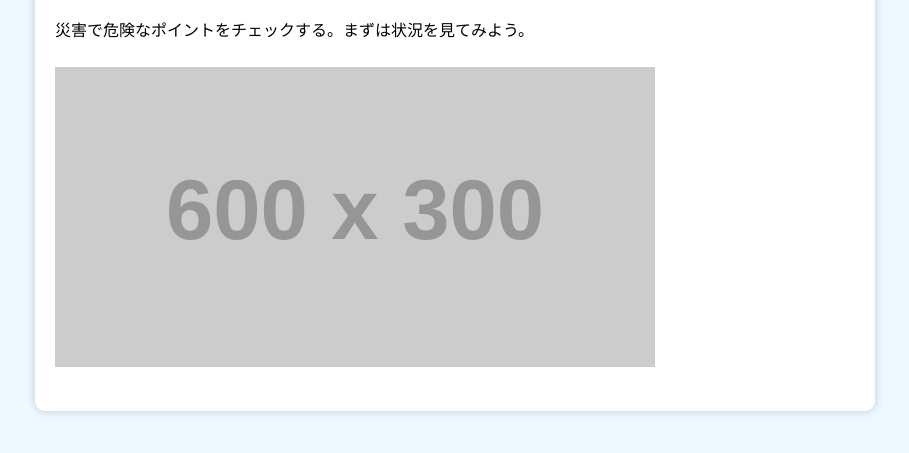
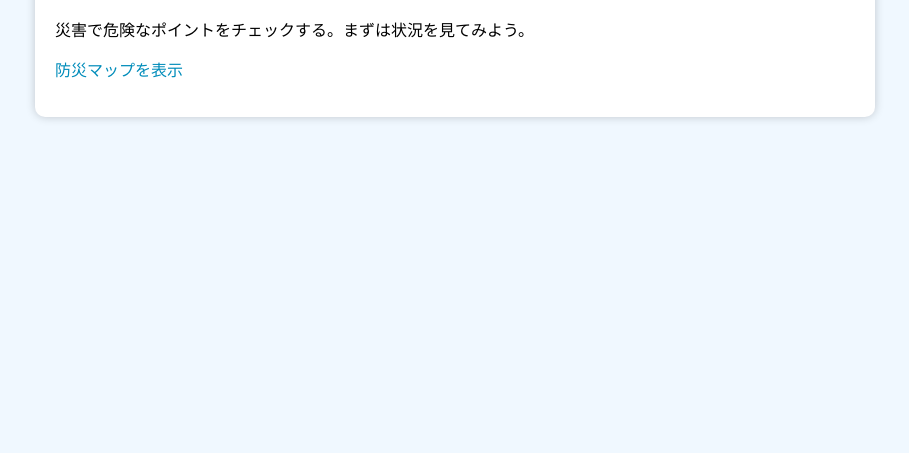
Before and after one commit to CVWJAPAN/rescuecvw, a plain HTML site: page index.html in a window 1280 px wide. Both pictures are taken after a click on the button "ゲームを始める". Shown: the part 167-620 px from the top of the page, without its empty margins (185-1094 px from the left). Drawn offline with Linux system fonts and the light colour scheme; placeholder pictures from the web are drawn by us.

Commit message:
index.html

```diff
--- a/index.html
+++ b/index.html
@@ -51,6 +51,14 @@
             font-size: 16px;
             color: #333;
         }
+        #map-link {
+            color: #008CBA;
+            text-decoration: none;
+            font-size: 16px;
+        }
+        #map-link:hover {
+            text-decoration: underline;
+        }
     </style>
 </head>
 <body>
@@ -65,7 +73,8 @@
         <h1>ヒーロー・レスキュー - 地震編</h1>
         <h2>地図編</h2>
         <p>災害で危険なポイントをチェックする。まずは状況を見てみよう。</p>
-        <img id="map-image" src="https://via.placeholder.com/600x300?text=防災マップ（地震危険エリア）" alt="防災マップ" onclick="checkDanger()">
+        <p><a id="map-link" href="javascript:void(0)" onclick="showMap()">防災マップを表示</a></p>
+        <img id="map-image" src="" alt="防災マップ" style="display: none;" onclick="checkDanger()">
         <div id="feedback"></div>
     </div>
 
@@ -75,11 +84,20 @@
             document.getElementById("game-container").style.display = "block";
         };
 
+        function showMap() {
+            const mapImage = document.getElementById("map-image");
+            // 仮の防災マップ画像を表示（プレースホルダー）
+            mapImage.src = "https://via.placeholder.com/600x300?text=防災マップ（地震危険エリア：赤色、安全エリア：緑色）";
+            mapImage.style.display = "block";
+            document.getElementById("map-link").style.display = "none";
+            document.getElementById("feedback").innerText = "地図をクリックして、危険な場所か安全な場所か確認してみよう！";
+        }
+
         function checkDanger() {
             const feedback = document.getElementById("feedback");
-            // クリックした場所で仮の危険ポイントを判定（例: 画像の左半分が危険エリア）
             const map = document.getElementById("map-image");
             const clickX = event.offsetX;
+            // クリック位置で危険エリアを判定（左半分が危険エリア、右半分が安全エリア）
             if (clickX < map.width / 2) {
                 feedback.innerText = "危険！このエリアは地震で揺れやすいよ。安全な場所に避難しよう！";
                 feedback.style.color = "#ff0000";
```
